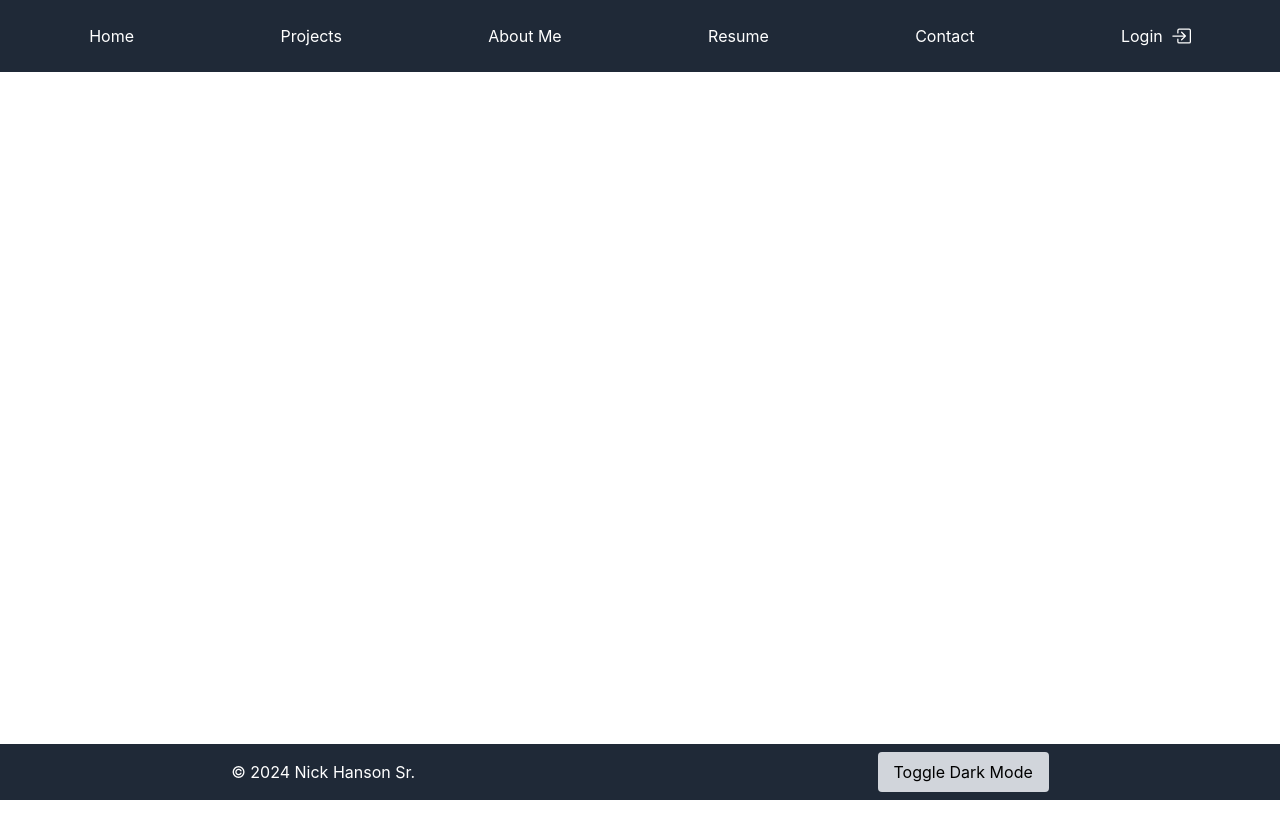
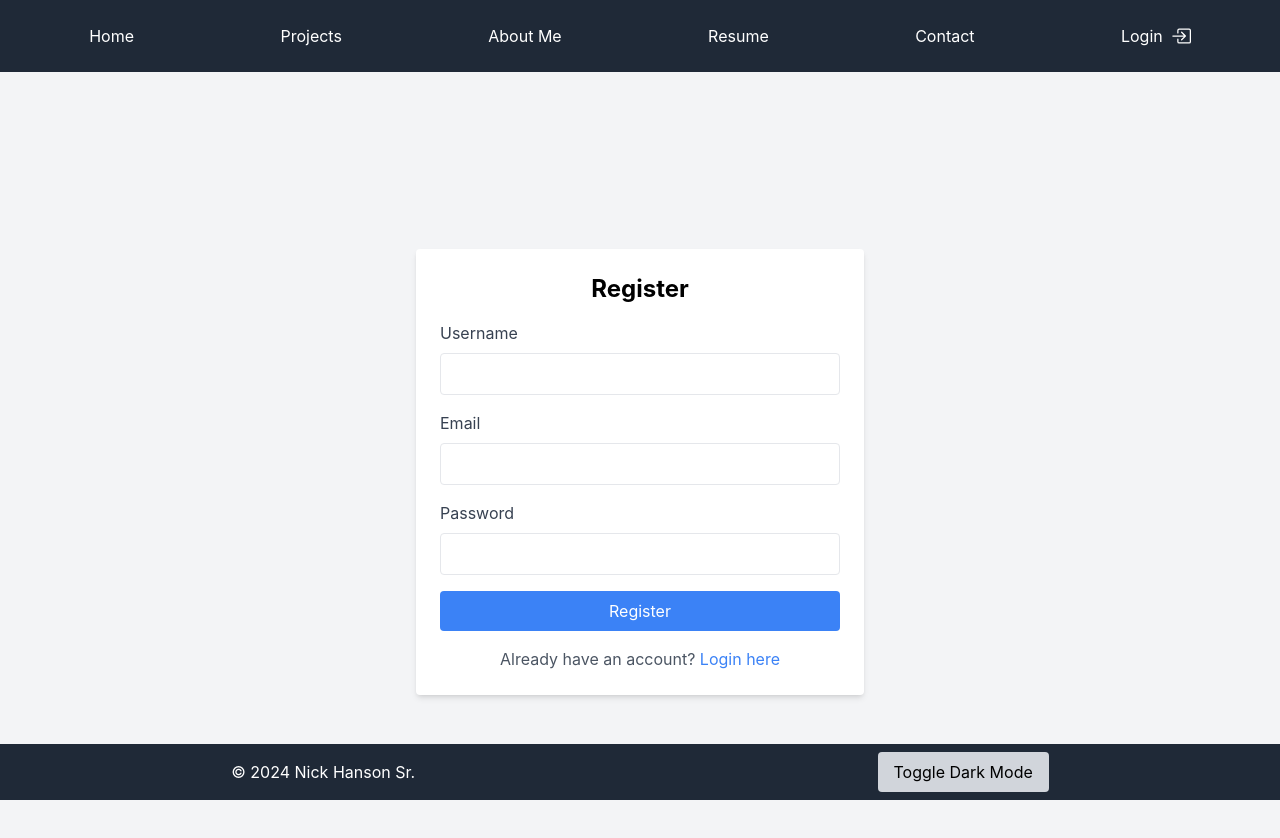
Before and after one commit to ArchILLtect/nh-showcase-site, a React (Create React App) app: page /register in a window 1280 px wide. Shown: the top 838 px of the page. Before the commit the page ends 800 px from the top, so only its background shows below. Built offline with nearby package versions, Linux system fonts and the light colour scheme.

Commit message:
Add Basic User Authentication

```diff
--- a/src/App.js
+++ b/src/App.js
@@ -1,8 +1,12 @@
 import React from "react";
 import { BrowserRouter as Router, Routes, Route } from 'react-router-dom';
 import NavBar from "./components/NavBar";
+import PrivateRoute from "./components/PrivateRoute";
 import './App.scss';
 import HomePage from './pages/HomePage'
+import LoginPage from './pages/LoginPage'
+import RegisterPage from './pages/RegisterPage'
+import Dashboard from './pages/Dashboard'
 import Footer from "./components/Footer";
 
 function App() {
@@ -12,6 +16,16 @@ function App() {
         <Routes>
           <Route path="/" element={<HomePage />} />
           <Route path="/home" element={<HomePage />} />
+          <Route path="/login" element={<LoginPage />} />
+          <Route path="/register" element={<RegisterPage />} />
+          <Route
+            path="/dashboard"
+            element={
+              <PrivateRoute>
+                <Dashboard />
+              </PrivateRoute>
+            }
+          />
         </Routes>
       <Footer />
       </Router>
--- /dev/null
+++ b/src/components/PrivateRoute.jsx
@@ -0,0 +1,9 @@
+import React from "react";
+import { Navigate } from "react-router-dom";
+import { isLoggedIn } from "../utils/auth.js"; // Import the helper function
+
+const PrivateRoute = ({ children }) => {
+  return isLoggedIn() ? children : <Navigate to="/login" />; // Redirect if not logged in
+};
+
+export default PrivateRoute;
--- /dev/null
+++ b/src/pages/Dashboard.jsx
@@ -0,0 +1,9 @@
+// TODO: Add a welcome message or additional UI elements to enhance the experience.
+
+import React from "react";
+
+const Dashboard = () => {
+  return <h1>Dashboard</h1>;
+};
+
+export default Dashboard;
--- /dev/null
+++ b/src/pages/LoginPage.jsx
@@ -0,0 +1,103 @@
+// TODO: add basic client-side validation for email/password inputs to improve UX.
+
+import React, { useState } from "react";
+import { useNavigate, Link } from "react-router-dom";
+import axios from "axios";
+
+const API_BASE_URL = "https://u7fyurbrjc.execute-api.us-east-2.amazonaws.com";
+
+const LoginPage = () => {
+  const [formData, setFormData] = useState({
+    username: "",
+    password: "",
+  });
+  const navigate = useNavigate(); // For redirecting after login
+
+  const handleChange = (e) => {
+    const { name, value } = e.target;
+    setFormData((prevData) => ({ ...prevData, [name]: value }));
+  };
+
+  const handleLogin = async (e) => {
+    e.preventDefault();
+    try {
+      const response = await axios.post(`${API_BASE_URL}/login`, formData);
+      const token = response.data.token;
+      console.log("Login successful:", token);
+
+      // Save token to localStorage
+      localStorage.setItem("authToken", token);
+
+      // Redirect to dashboard
+      alert("Login successful!");
+      navigate("/dashboard");
+    } catch (error) {
+      console.error("Login failed:", error.response?.data?.message || error.message);
+      alert(error.response?.data?.message || "Error logging in");
+    }
+  };
+
+  return (
+    <div className="flex justify-center items-center h-screen bg-gray-100 dark:bg-gray-900">
+      <form
+        onSubmit={handleLogin}
+        className="bg-white dark:bg-gray-800 p-6 rounded shadow-md w-full max-w-md"
+      >
+        <h2 className="text-2xl font-bold mb-4 text-center dark:text-gray-100">
+          Login
+        </h2>
+        <div className="mb-4">
+          <label
+            htmlFor="username"
+            className="block mb-2 text-gray-700 dark:text-gray-300"
+          >
+            Username
+          </label>
+          <input
+            type="username"
+            id="username"
+            name="username"
+            value={formData.username}
+            onChange={handleChange}
+            className="w-full px-4 py-2 border rounded dark:bg-gray-700 dark:text-gray-100"
+            required
+          />
+        </div>
+        <div className="mb-4">
+          <label
+            htmlFor="password"
+            className="block mb-2 text-gray-700 dark:text-gray-300"
+          >
+            Password
+          </label>
+          <input
+            type="password"
+            id="password"
+            name="password"
+            value={formData.password}
+            onChange={handleChange}
+            className="w-full px-4 py-2 border rounded dark:bg-gray-700 dark:text-gray-100"
+            required
+          />
+        </div>
+        <button
+          type="submit"
+          className="w-full px-4 py-2 bg-blue-500 text-white rounded hover:bg-blue-600"
+        >
+          Login
+        </button>
+        <p className="mt-4 text-center text-gray-600 dark:text-gray-300">
+          Don't have an account?{" "}
+          <Link
+            to="/register"
+            className="text-blue-500 hover:underline dark:text-blue-400"
+          >
+            Register here
+          </Link>
+        </p>
+      </form>
+    </div>
+  );
+};
+
+export default LoginPage;
--- /dev/null
+++ b/src/pages/RegisterPage.jsx
@@ -0,0 +1,117 @@
+
+
+// TODO: Add a confirm password field
+
+import React, { useState } from "react";
+import { useNavigate } from "react-router-dom";
+import axios from "axios";
+
+const API_BASE_URL = "https://u7fyurbrjc.execute-api.us-east-2.amazonaws.com";
+
+const RegisterPage = () => {
+  const [formData, setFormData] = useState({
+    username: "",
+    password: "",
+    email: "",
+  });
+  const navigate = useNavigate();
+
+  const handleChange = (e) => {
+    const { name, value } = e.target;
+    setFormData((prevData) => ({ ...prevData, [name]: value }));
+  };
+
+  const handleSubmit = async (e) => {
+    e.preventDefault();
+    try {
+      const response = await axios.post(`${API_BASE_URL}/register`, formData);
+      console.log("Registration successful:", response.data);
+      alert("User registered successfully!");
+      navigate("/login"); // Redirect to login page after successful registration
+    } catch (error) {
+      console.error("Registration failed:", error.response?.data?.message || error.message);
+      alert(error.response?.data?.message || "Error registering user");
+    }
+  };
+
+  return (
+    <div className="flex justify-center items-center h-screen bg-gray-100 dark:bg-gray-900">
+      <form
+        onSubmit={handleSubmit}
+        className="bg-white dark:bg-gray-800 p-6 rounded shadow-md w-full max-w-md"
+      >
+        <h2 className="text-2xl font-bold mb-4 text-center dark:text-gray-100">
+          Register
+        </h2>
+        <div className="mb-4">
+          <label
+            htmlFor="username"
+            className="block mb-2 text-gray-700 dark:text-gray-300"
+          >
+            Username
+          </label>
+          <input
+            type="text"
+            id="username"
+            name="username"
+            value={formData.username}
+            onChange={handleChange}
+            className="w-full px-4 py-2 border rounded dark:bg-gray-700 dark:text-gray-100"
+            required
+          />
+        </div>
+        <div className="mb-4">
+          <label
+            htmlFor="email"
+            className="block mb-2 text-gray-700 dark:text-gray-300"
+          >
+            Email
+          </label>
+          <input
+            type="email"
+            id="email"
+            name="email"
+            value={formData.email}
+            onChange={handleChange}
+            className="w-full px-4 py-2 border rounded dark:bg-gray-700 dark:text-gray-100"
+            required
+          />
+        </div>
+        <div className="mb-4">
+          <label
+            htmlFor="password"
+            className="block mb-2 text-gray-700 dark:text-gray-300"
+          >
+            Password
+          </label>
+          <input
+            type="password"
+            id="password"
+            name="password"
+            value={formData.password}
+            onChange={handleChange}
+            className="w-full px-4 py-2 border rounded dark:bg-gray-700 dark:text-gray-100"
+            required
+          />
+        </div>
+        <button
+          type="submit"
+          className="w-full px-4 py-2 bg-blue-500 text-white rounded hover:bg-blue-600"
+        >
+          Register
+        </button>
+        <p className="mt-4 text-center text-gray-600 dark:text-gray-300">
+          Already have an account?{" "}
+          <a
+            href="/login"
+            className="text-blue-500 hover:underline dark:text-blue-400"
+          >
+            Login here
+          </a>
+        </p>
+      </form>
+    </div>
+  );
+};
+
+export default RegisterPage;
--- /dev/null
+++ b/src/utils/auth.js
@@ -0,0 +1,16 @@
+// TODO: For future security upgrades, consider integrating token expiration handling.
+
+
+export const isLoggedIn = () => {
+    const token = localStorage.getItem('authToken'); // Check for token in localStorage
+    // TODO: Validate the token (optional: implement validation with backend)
+    return !!token; // Convert to boolean (true if token exists, false otherwise)
+  };
+
+  export const login = (token) => {
+    localStorage.setItem('authToken', token); // Save token to localStorage
+  };
+
+  export const logout = () => {
+    localStorage.removeItem('authToken'); // Remove token from localStorage
+  };
```
Also changed, not shown: src/components/NavBar.jsx (+61 -5 lines).
